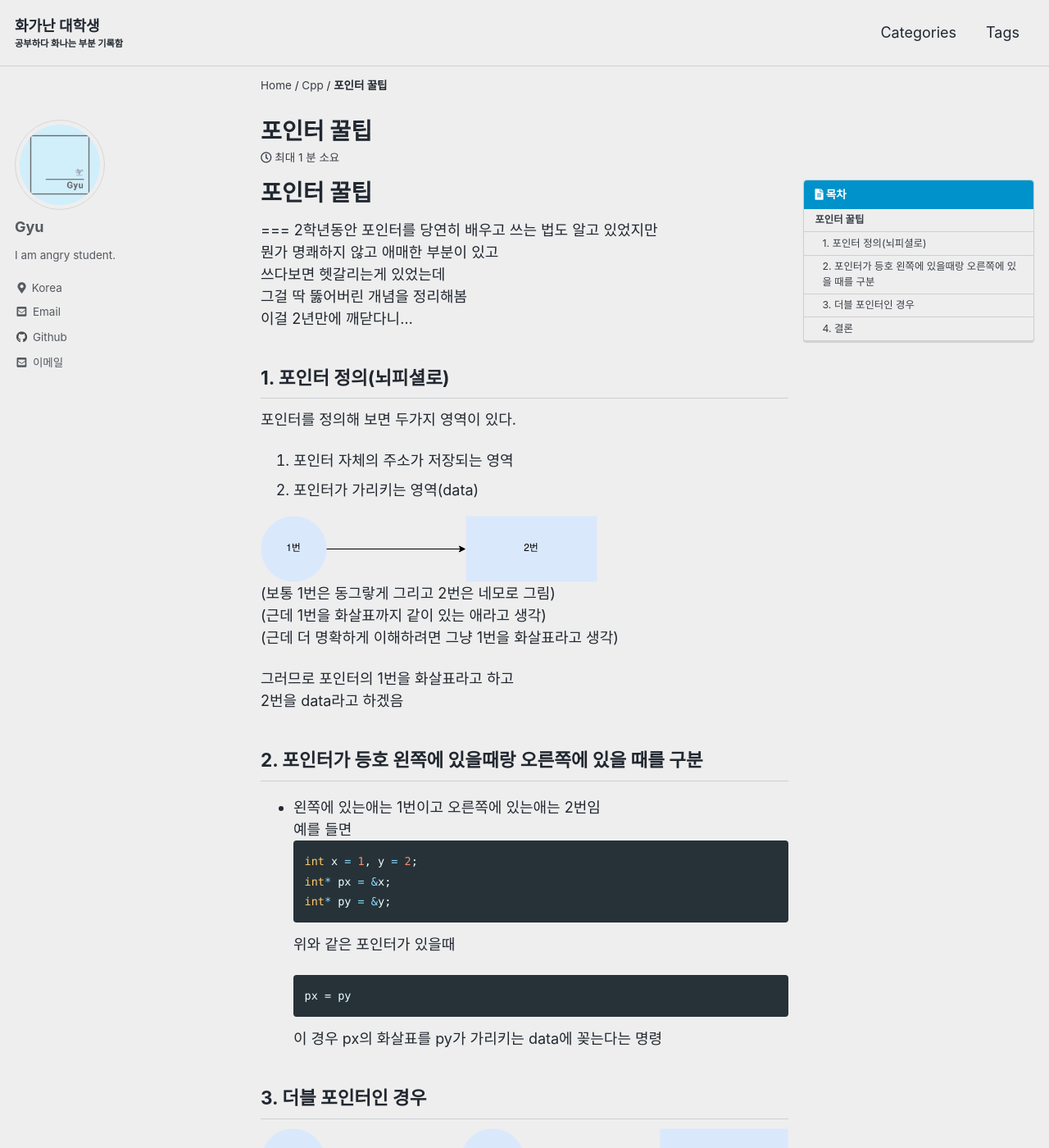
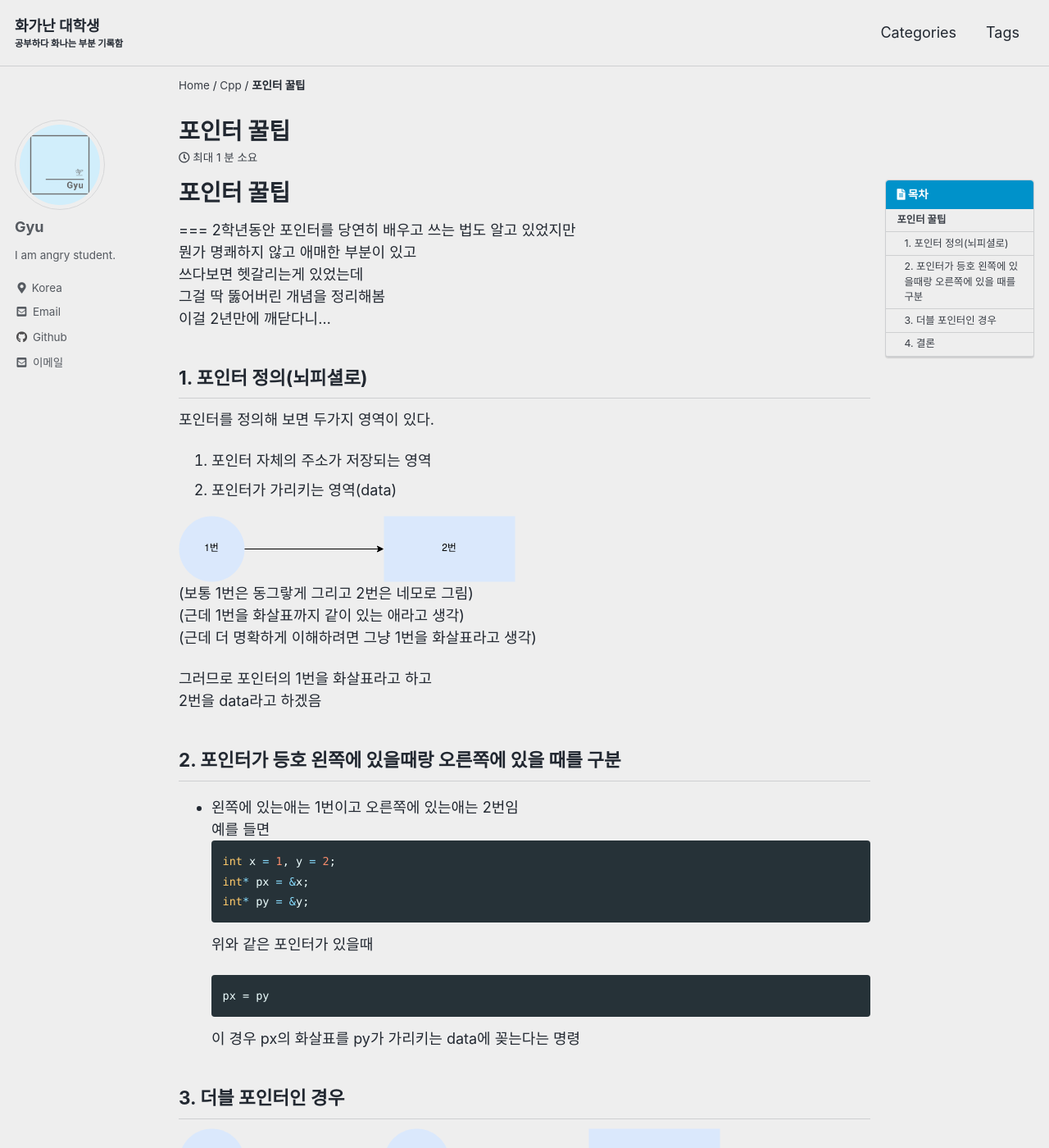
Before and after one commit to parksk99/parksk99.github.io, a Jekyll site: the page built from _posts/2021-08-13-cpp-pointer.md, in a window 1280 px wide and 1400 px high. Shown: the whole window at 82% size. Built offline with Jekyll 4.4.1, drawn with Linux system fonts in a browser that asks for light colours; cached includes are drawn as plain includes; comment, search, counter and statistics services are not loaded.

Commit message:
change page width

```diff
--- a/_sass/minimal-mistakes/_variables.scss
+++ b/_sass/minimal-mistakes/_variables.scss
@@ -148,7 +148,7 @@ $small: 600px !default;
 $medium: 768px !default;
 $medium-wide: 900px !default;
 $large: 1024px !default;
-$x-large: 1280px !default;
+$x-large: 1350px !default;
 $max-width: $x-large !default;
 
 /*
```
